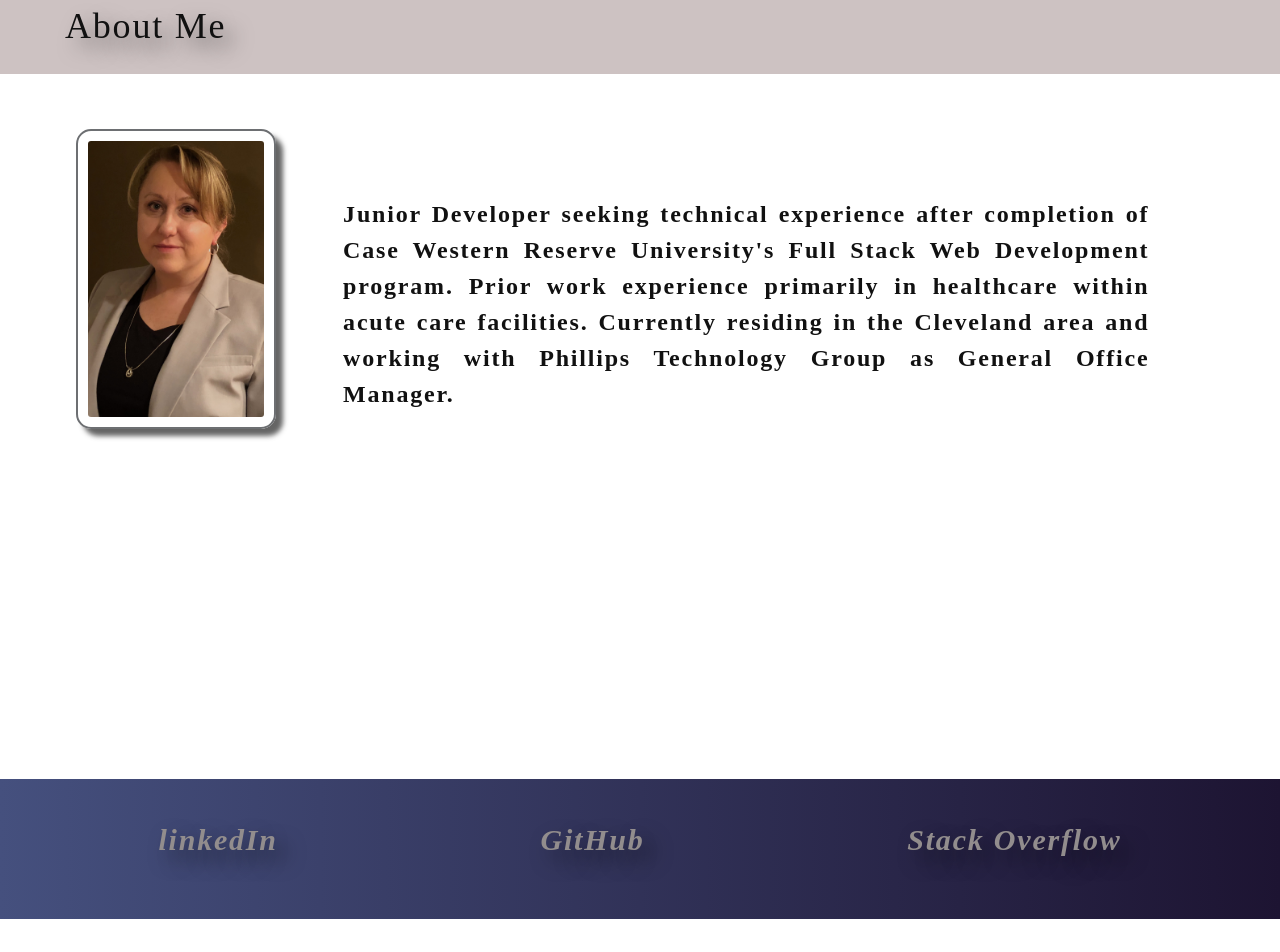
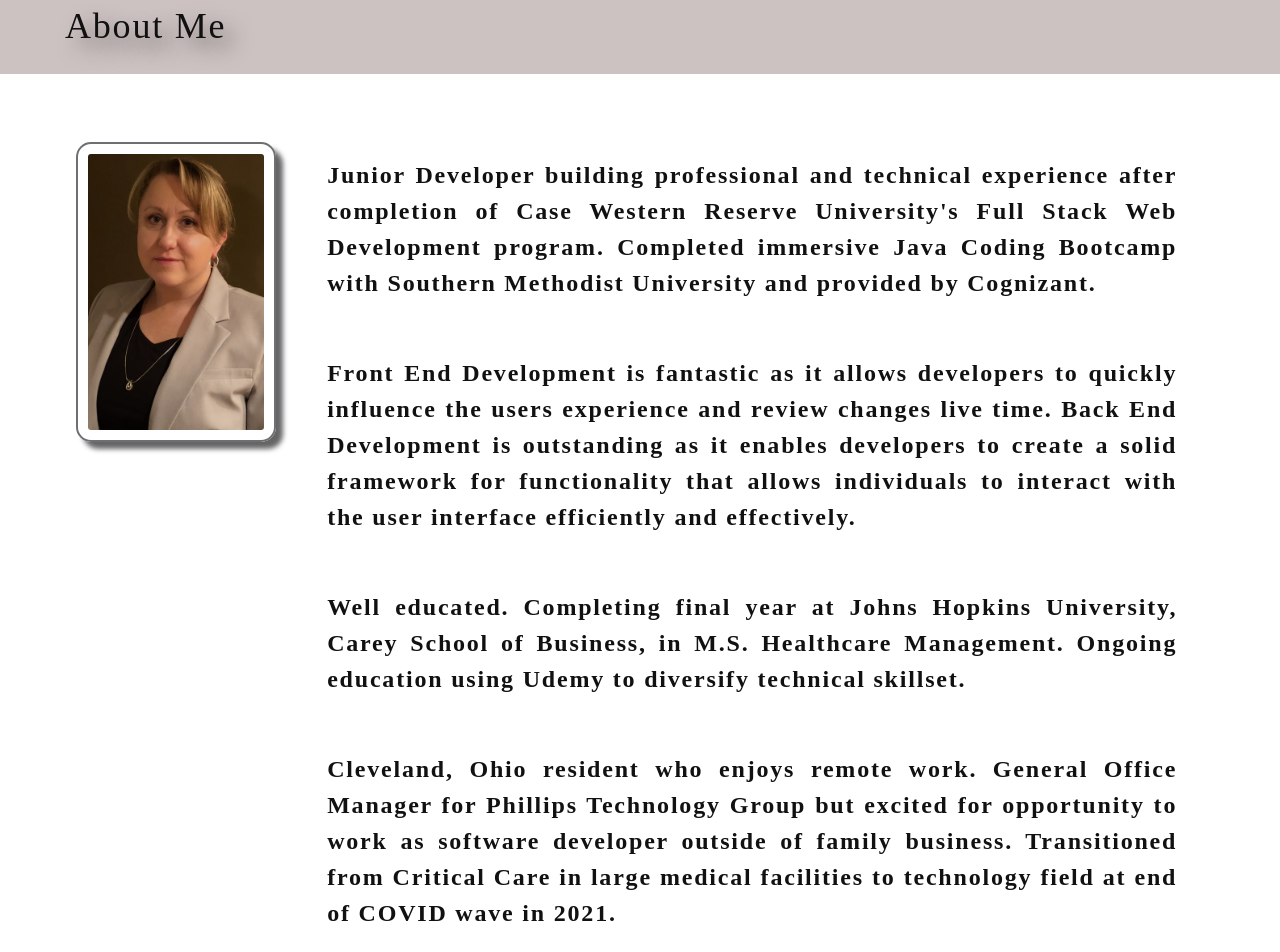
Before and after one commit to cphill11/react-portfolio, a React (Create React App) app: page / in a window 1280 px wide. Shown: the part 420-1372 px from the top of the page. Before the commit the page ends 1339 px from the top, so only its background shows below. Built offline with nearby package versions, Linux system fonts and the light colour scheme.

Commit message:
updated about and resume pages

```diff
--- a/src/components/About.js
+++ b/src/components/About.js
@@ -20,12 +20,23 @@ function About() {
         />
       <div id="summary">
         <p>
-          Junior Developer seeking technical experience after completion of Case
-          Western Reserve University's Full Stack Web Development program. Prior
-          work experience primarily in healthcare within acute care facilities.
-          Currently residing in the Cleveland area and working with Phillips
-          Technology Group as General Office Manager.
-        </p>
+          Junior Developer building professional and technical experience after completion of Case Western Reserve University's Full Stack Web Development program.
+
+          Completed immersive Java Coding Bootcamp with Southern Methodist University and provided by Cognizant.
+         </p>
+         <p>
+          Front End Development is fantastic as it allows developers to quickly influence the users experience and review changes live time.  Back End Development is outstanding as it enables developers to create a solid framework for functionality that allows individuals to interact with the user interface efficiently and effectively.
+         </p>
+         <p>
+          Well educated.  Completing final year at Johns Hopkins University, Carey School of Business, in M.S. Healthcare Management. Ongoing education using Udemy to diversify technical skillset.
+          </p>
+         <p>
+          Cleveland, Ohio resident who enjoys remote work. General Office Manager for Phillips Technology Group but excited for opportunity to work as software developer outside of family business. Transitioned from Critical Care in large medical facilities to technology field at end of COVID wave in 2021.
+          </p>
+
+          <p>
+          International traveler, with visits to both Scotland and New Zealand.  Looking forward to future travel endeavors.
+          </p>
       </div>
       </div>
     </section>
--- a/src/components/Portfolio.js
+++ b/src/components/Portfolio.js
@@ -7,7 +7,6 @@ import noteImg from "../assets/images/note-taker.jpg";
 import fetchImg from "../assets/images/fetch.jpg";
 import greatImg from "../assets/images/great-reads.jpg";
 import Footer from "./Footer";
-
 function Portfolio(props) {
   return (
     <div>
--- a/src/components/Resume.js
+++ b/src/components/Resume.js
@@ -6,18 +6,21 @@ import '../media-queries.css';
 function Resume() {
   return (
     <section>
-      <h1 id="resume">Resume</h1>
+      <h1 id="resume">Resume Overview</h1>
       <div id="skillset">
         <ul>
-          <li>HTML / CSS / JavaScript</li>
-          <li>Git</li>
-          <li>Bootstrap</li>
-          <li>MERN Stack</li>
-          <li>SQL / NoSQL</li>
-          <li>Object-Oriented Programming</li>
-          <li>Group Projects: Front-End and Full Stack</li>
-        </ul>
-      </div>
+          <li>IDE:IntelliJ and Visual Studio Code</li>
+          <li>MERN Stack: MongoDB, React.js, Express.JS, Node.js</li>
+          <li>Java: Object-Oriented Programming: Java, JavaScript</li>
+          <li>HTML / CSS / Bootstrap / Bulma</li>
+          <li>SQL / SQL Workbench / Mongoose</li>
+          <li>RESTful APIs</li>
+          <li>Kanbans: Jira and GitHub</li>
+          <li>Docker</li>
+          <li>Spring Framework</li>
+          </ul>
+
+        </div>
       <div id="pdf">
         <a
           href={pdf}
--- a/src/index.css
+++ b/src/index.css
@@ -85,7 +85,7 @@ h6 {
 p {
   font-size: 1.5rem;
   margin-top: 0;
-  padding: 25px;
+  padding: 15px;
   text-align: justify;
 }
 
@@ -166,7 +166,7 @@ button[disabled] {
   display: flex;
   justify-content: space-between;
   align-items: stretch;
-  padding: 2% 5% 12% 2%;
+  padding: 3% 5% 0.5% 2%;
 }
 
 #contact-form {
@@ -174,24 +174,25 @@ button[disabled] {
 }
 
 #summary {
-  padding: 3.5%;
-  display: flex;
+  padding: 0% 2% 0% 3%;
+  display: vertical;
 }
 
 #skillset {
   height: 600px;
 }
 #skillset ul li {
-  padding: 10px;
-  font-size: 30px;
-  color: #676363;
-  text-shadow: 10px 10px 20px rgba(0, 0, 0, 0.5);
+  padding: 0.5% 2% 0.5% 3%;
+  font-size: 23px;
+  color: #545252;
+  text-shadow: 10px 10px 20px rgba(53, 52, 52, 0.5);
   margin-bottom: 10px;
+  display: vertical;
 }
 
 #pdf {
   font-size: 30px;
-  color: #302e2e;
+  color: #38356c;
   text-shadow: 10px 10px 20px rgba(0, 0, 0, 0.5);
   padding: 0px 0px 40px 50px;
 }
```
Also changed, not shown: 1 other file (tests, documents, lock files or other folders).
